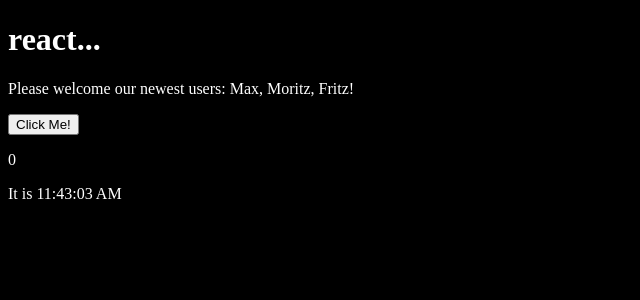
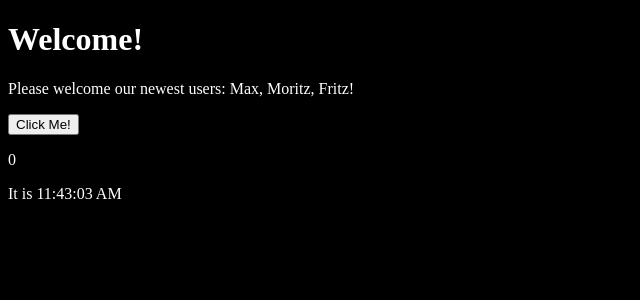
Before and after one commit to MiroStW/odin_project, a React app in the folder react/: page / in a window 1280 px wide. Shown: the top 300 px of the page, without its empty margins (0-640 px from the left). Built offline with nearby package versions, Linux system fonts and the light colour scheme.

Commit message:
added people array to welcome

```diff
--- a/react/src/components/Counter.js
+++ b/react/src/components/Counter.js
@@ -12,9 +12,9 @@ export default class Counter extends React.Component {
   }
 
   increaseCounter() {
-    this.setState({
-      count: this.state.count + 1,
-    });
+    this.setState((prevState) => ({
+      count: prevState.count + 1,
+    }));
   }
 
   render() {
--- a/react/src/index.js
+++ b/react/src/index.js
@@ -1,19 +1,5 @@
 import React from "react";
 import { render } from "react-dom";
-import Welcome from "./components/App";
-
-class App extends React.Component {
-  constructor(props) {
-    super(props);
-  }
-
-  render() {
-    return (
-      <div className="test">
-        <Welcome title="react..." />
-      </div>
-    );
-  }
-}
+import App from "./components/App";
 
 render(<App />, document.getElementById("root"));
```
Also changed, not shown: 1 other file (tests, documents, lock files or other folders).
